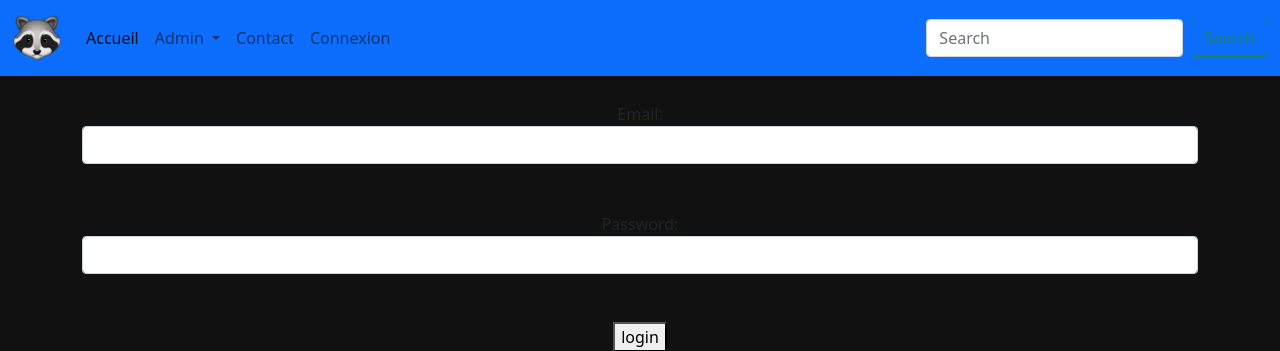
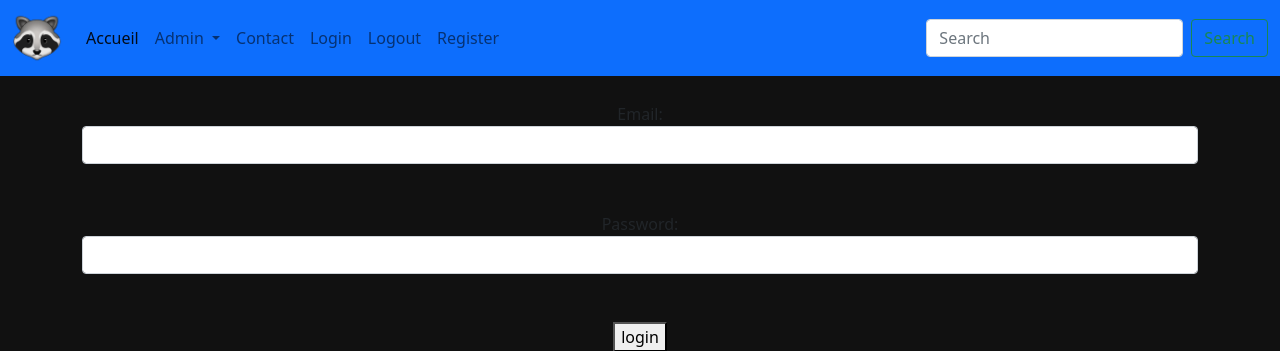
Before and after one commit to Minicoks/git-symfony, a Symfony app: template templates/login/index.html.twig in a window 1280 px wide. Shown: the top 351 px of the page. Run offline with Twig, Linux system fonts and the light colour scheme; the template is opened without the code that fills it, so the values that code supplies are empty; some libraries are stand-ins or nearby versions.

Commit message:
Add logout + Role USER

```diff
--- a/templates/base.html.twig
+++ b/templates/base.html.twig
@@ -34,15 +34,24 @@
                             </a>
                             <ul class="dropdown-menu dropdown-menu-dark bg-warning" aria-labelledby="navbarDarkDropdownMenuLink">
                                 <li><a class="dropdown-item " href="{{path('presentationProduit')}}">Produit1</a></li>
+                        {% if is_granted('ROLE_ADMIN')%}
                                 <li><a class="dropdown-item" href="{{path('category_index')}}">Produit2</a></li>
                                 <li><a class="dropdown-item" href="{{path('produit_index')}}">Produit3</a></li>
+                        {% endif %}
                             </ul>
                         </li>
+
                         <li class="nav-item">
                             <a class="nav-link" href="{{path('contact')}}">Contact</a>
                         </li>
                         <li class="nav-item">
-                            <a class="nav-link" href="{{path('login')}}">Connexion</a>
+                            <a class="nav-link" href="{{path('login')}}">Login</a>
+                        </li>
+                        <li class="nav-item">
+                            <a class="nav-link" href="{{path('app_logout')}}">Logout</a>
+                        </li>
+                        <li class="nav-item">
+                            <a class="nav-link" href="{{path('app_register')}}">Register</a>
                         </li>
                     </ul>
                     <form class="d-flex">
--- a/templates/login/index.html.twig
+++ b/templates/login/index.html.twig
@@ -4,8 +4,9 @@
 {# ... #}
 
 {% block body %}
+
     {% if error %}
-        <div>{{ error.messageKey|trans(error.messageData, 'security') }}</div>
+        <div class="alert alert-danger text-center container" role="alert">{{ error.messageKey|trans(error.messageData, 'security') }}</div>
     {% endif %}
 
     <form action="{{ path('login') }}" method="post" class="text-center container">
```
Also changed, not shown: src/Controller/LoginController.php (+20 -0 lines), 2 other files.
